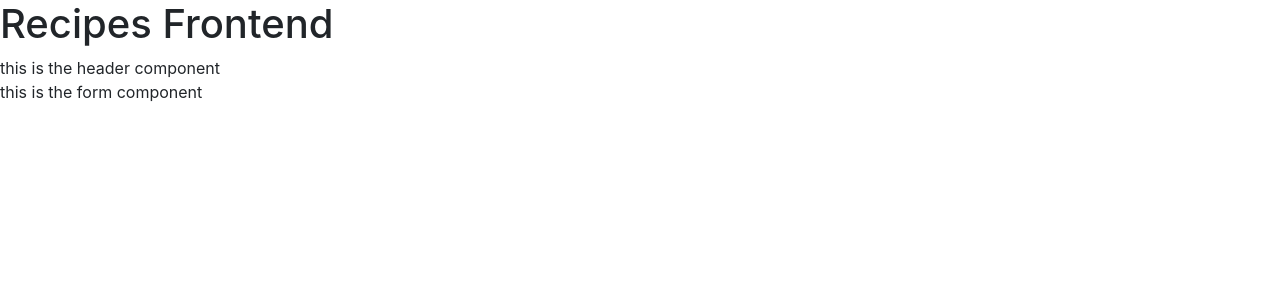
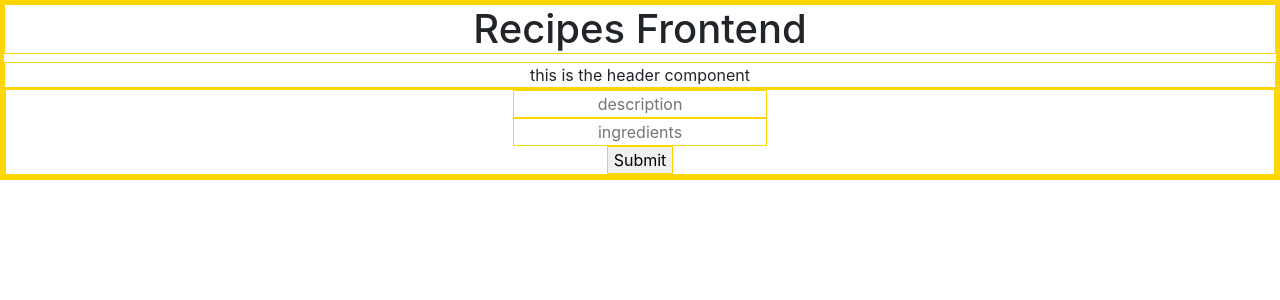
Before and after one commit to sharonmertens/afe, a React (Create React App) app: page / in a window 1280 px wide. Shown: the top 300 px of the page. Built offline with nearby package versions, Linux system fonts and the light colour scheme; no server answers.

Commit message:
added form to submit new recipe

```diff
--- a/src/components/Form.js
+++ b/src/components/Form.js
@@ -1,10 +1,32 @@
 import React, { Component } from 'react'
 
 class Form extends Component {
+  constructor(props) {
+    super(props)
+    this.state = {
+      description: '',
+      ingredients: ''
+    }
+  }
+
   render () {
     return (
       <div className="form">
-        this is the form component
+        <form>
+          <input
+            type="text"
+            placeholder="description"
+            id="description"
+          />
+          <br/>
+          <input
+            type="text"
+            placeholder="ingredients"
+            id="ingredients"
+          />
+          <br/>
+          <button type="submit">Submit</button>
+        </form>
       </div>
     )
   }
--- a/src/components/Recipe.js
+++ b/src/components/Recipe.js
@@ -4,8 +4,8 @@ class Recipe extends Component {
   render () {
     return (
       <div className="recipe">
-        <h3>{this.props.recipe.description}</h3>
-        <h3>{this.props.recipe.ingredients}</h3>
+        <h3>Description: {this.props.recipe.description}</h3>
+        <h3>Ingredients: {this.props.recipe.ingredients}</h3>
         <br/>
       </div>
     )
--- a/src/index.css
+++ b/src/index.css
@@ -1,3 +1,8 @@
+* {
+  border: 1px solid gold;
+  text-align: center;
+}
+
 body {
   margin: 0;
   padding: 0;
```
